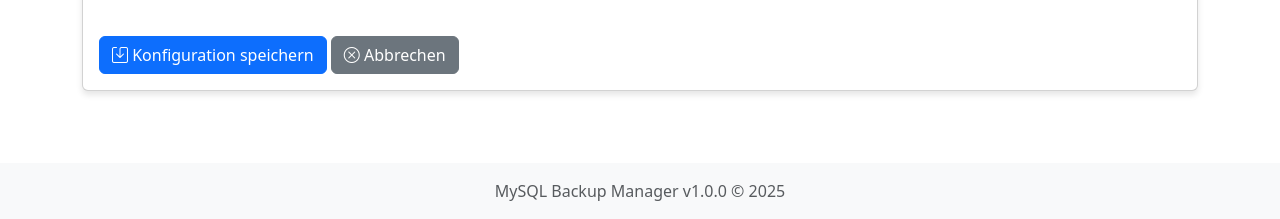
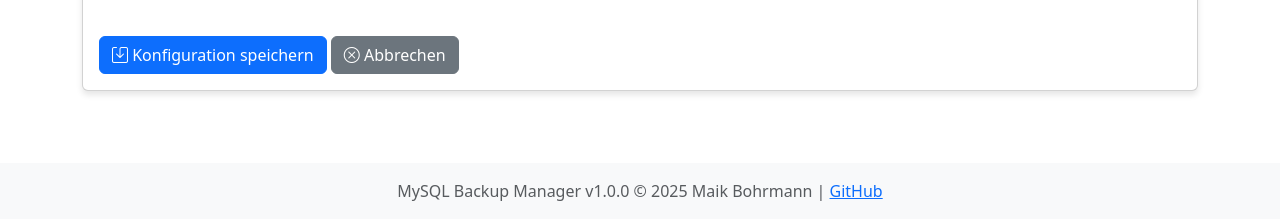
Before and after one commit to meddatzk/mysql-backup, a Flask app: page /config in a window 1280 px wide. Shown: the part 1502-1721 px from the top of the page. Run offline with Flask 2, Linux system fonts and the light colour scheme; parts of the project's set-up code (start-up, migrations or seed data) failed here and were passed over.

Commit message:
chore: Aktualisiere Copyright-Informationen und füge Autor- und Repository-Labels hinzu

```diff
--- a/app/app.py
+++ b/app/app.py
@@ -1,5 +1,7 @@
 #!/usr/bin/env python3
 # -*- coding: utf-8 -*-
+# Copyright (c) 2025 Maik Bohrmann
+# https://github.com/meddatzk/mysql-backup
 
 import os
 import json
--- a/app/scheduler.py
+++ b/app/scheduler.py
@@ -1,5 +1,7 @@
 #!/usr/bin/env python3
 # -*- coding: utf-8 -*-
+# Copyright (c) 2025 Maik Bohrmann
+# https://github.com/meddatzk/mysql-backup
 
 import os
 import json
--- a/app/templates/base.html
+++ b/app/templates/base.html
@@ -68,7 +68,8 @@
 
     <footer class="footer mt-5 py-3 bg-light">
         <div class="container text-center">
-            <span class="text-muted">MySQL Backup Manager v{{ version }} &copy; 2025</span>
+            <span class="text-muted">MySQL Backup Manager v{{ version }} &copy; 2025 Maik Bohrmann | <a
+                    href="https://github.com/meddatzk/mysql-backup" target="_blank">GitHub</a></span>
         </div>
     </footer>
 
--- a/docker-compose.yml
+++ b/docker-compose.yml
@@ -4,6 +4,9 @@ services:
   mysql-backup:
     build: .
     container_name: mysql-backup
+    labels:
+      - "author=Maik Bohrmann"
+      - "repository=https://github.com/meddatzk/mysql-backup"
     ports:
       - "${WEB_PORT:-8080}:80"
     volumes:
--- a/package.json
+++ b/package.json
@@ -3,6 +3,11 @@
     "version": "1.0.0",
     "private": true,
     "description": "Ein Docker-Container zur einfachen Sicherung von MySQL-Datenbanken mit Weboberfläche.",
+    "author": "Maik Bohrmann",
+    "repository": {
+        "type": "git",
+        "url": "https://github.com/meddatzk/mysql-backup"
+    },
     "scripts": {
         "semantic-release": "semantic-release"
     },
```
Also changed, not shown: README.md, 3 other files.
